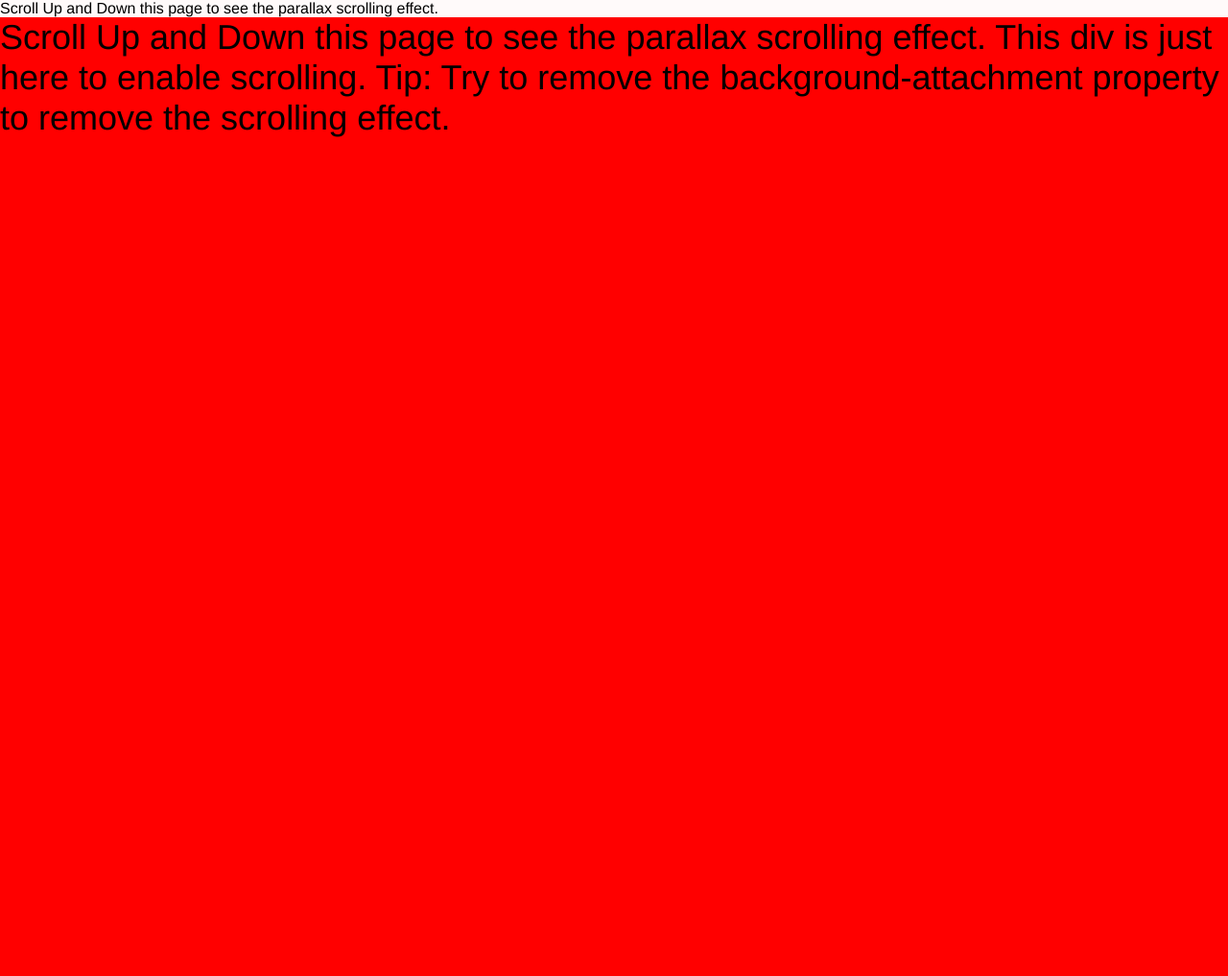
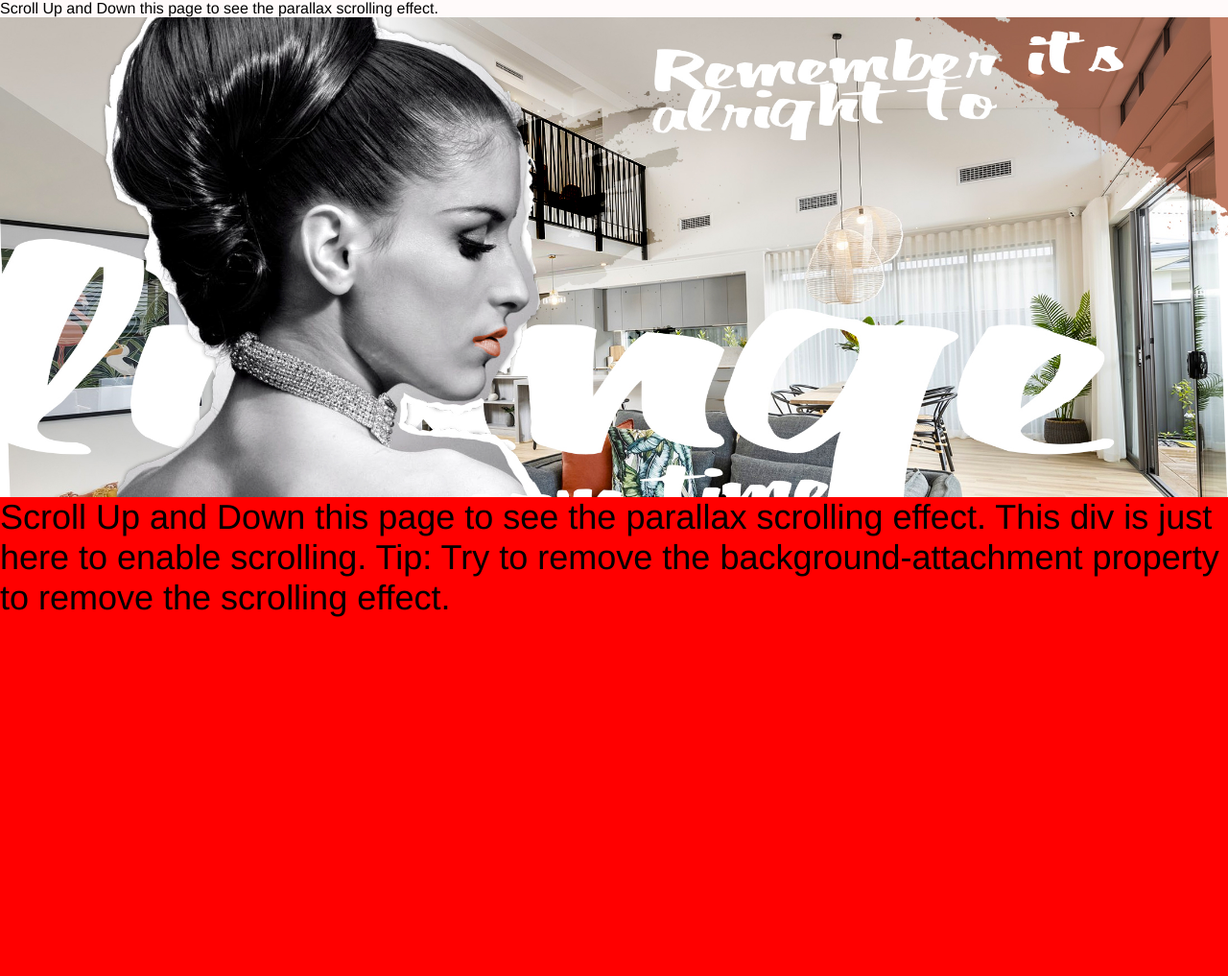
Before and after one commit to WarpedDemon/Parralax, a PHP site: page / in a window 1280 px wide. Shown: the top 1017 px of the page at 96% size. Before the commit the page ends 143 px from the top, so only its background shows below. Run offline with PHP 8.4, Linux system fonts and the light colour scheme.

Commit message:
i can code
but imagine if i could spell

```diff
--- a/Css/LandingPage.css
+++ b/Css/LandingPage.css
@@ -2,7 +2,7 @@
 html { overflow-x: hidden;}
 body { background-color: 	#FFFAFA; }
 
-.parralax{
+.parallax{
   /* The image used */
   background-image: url("https://parralaxissocool.herokuapp.com/img/101_idea1.jpg");
 
```
